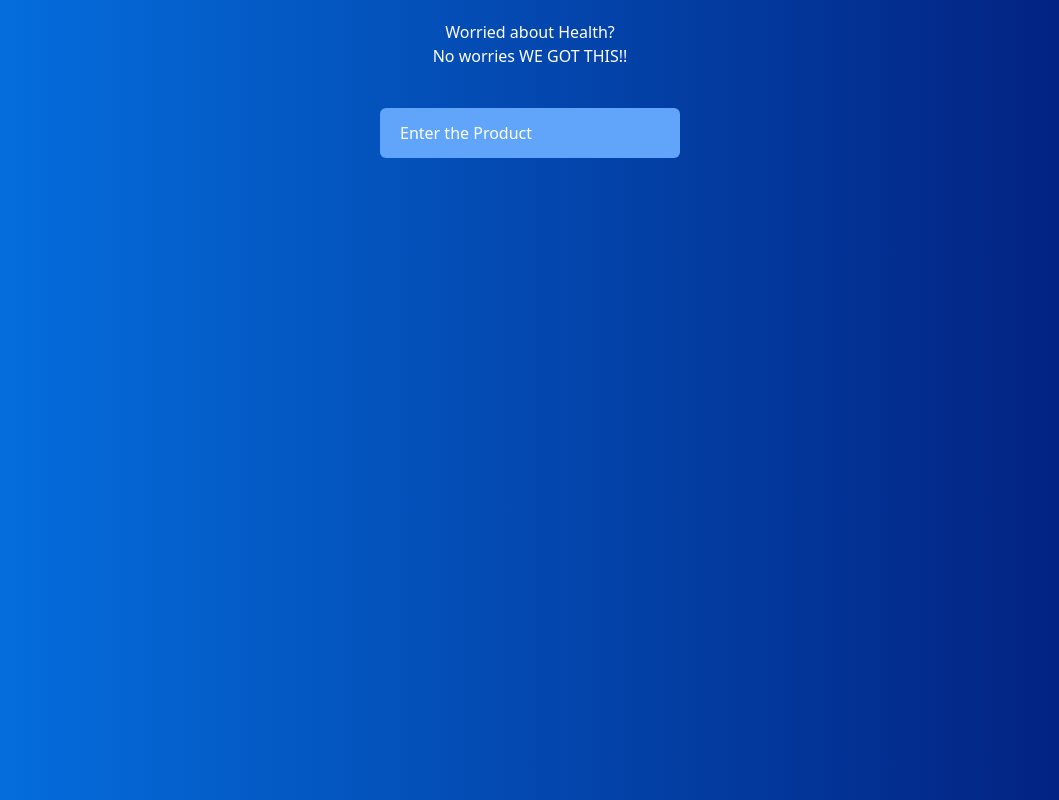
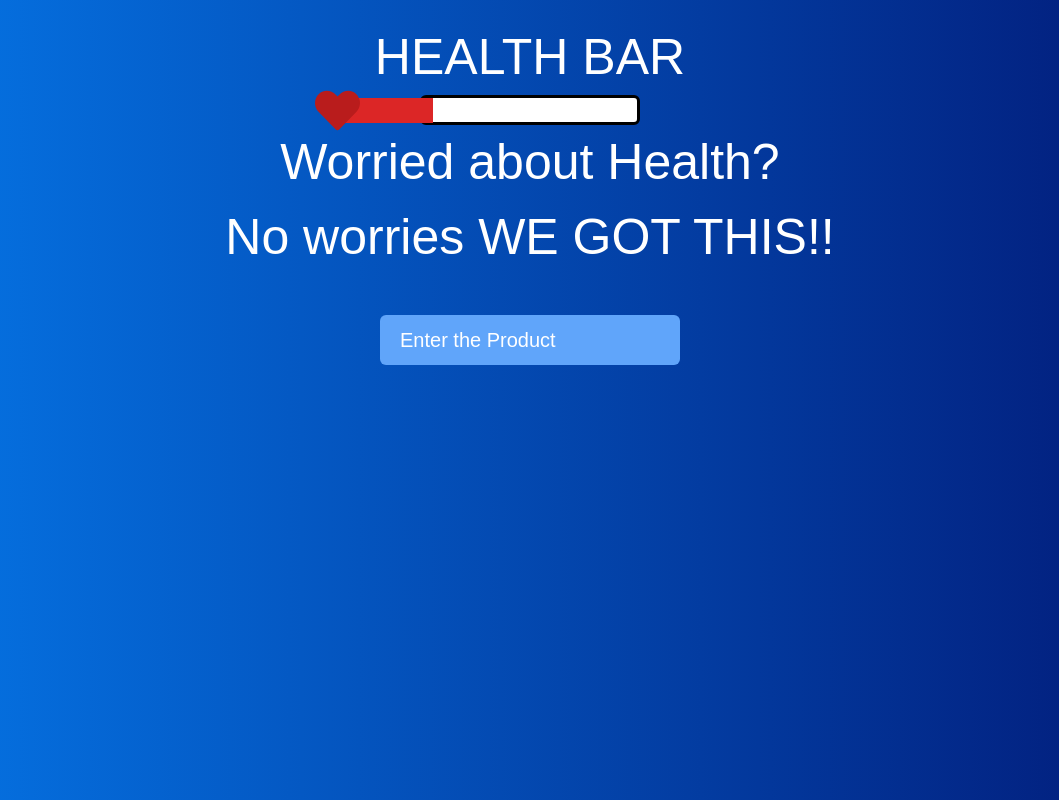
Before and after one commit to ranjithkumar404/Hack-For-Health, a React (Create React App) app: page / in a window 1280 px wide. Shown: the whole page, without its empty margins (110-1169 px from the left). Built offline with nearby package versions, Linux system fonts and the light colour scheme.

Commit message:
added cool animation

```diff
--- a/src/Components/Home.jsx
+++ b/src/Components/Home.jsx
@@ -1,14 +1,39 @@
-import React from 'react'
+import React, { useEffect, useState } from 'react'
+import { FaHeart } from "react-icons/fa";
+
 
 const Home = () => {
+  const [progress,setProgress]=useState(0);
+  useEffect(() => {
+    const intervalId = setInterval(() => {
+      if (progress < 200) {
+        setProgress((prevProgress) => prevProgress + 20);
+      }
+      else
+        setProgress(0)
+    }, 1000);
+
+    // Clear the interval when the component unmounts
+    return () => clearInterval(intervalId);
+  }, [progress]);
+
+
   return (
     <div className='flex flex-col space-y-10 justify-center items-center'>
-    <div className='text-center'>
-        <p>Worried about Health?</p>
+    <div className='text-center text-[50px]'>
+        <h1 className='head '>HEALTH BAR</h1>
+        <div className='flex  items-center relative justify-center'>
+          <FaHeart className='text-xl z-30 absolute left-[90px] text-red-700' size={45}  />
+          <div className='bg-white z-10  border-[3px] border-black w-[220px]  rounded-md h-[30px]'></div>
+          <div style={{width:`${progress}px`}} className='bg-red-600 rounded-l-md z-20 absolute  h-[25px]  left-[108px]'>
+
+          </div>
+          </div>
+        <p className=''>Worried about Health?</p>
         <p>No worries WE GOT THIS!!</p>
     </div>
-  <div>
-    <input className='bg-blue-400 focus:outline-none p-5 rounded-md placeholder-white w-[300px] h-[50px]' placeholder='Enter the Product' type="text" />
+  <div className='text-[20px]'>
+    <input className='bg-blue-400 focus:outline-none p-5 rounded-md placeholder-white w-[300px]  h-[50px]' placeholder='Enter the Product' type="text" />
 
   </div>
     </div>
--- a/src/index.css
+++ b/src/index.css
@@ -1,3 +1,11 @@
 @tailwind base;
 @tailwind components;
 @tailwind utilities;
+@import url('https://fonts.googleapis.com/css2?family=Barlow+Condensed&display=swap');
+@import url('https://fonts.googleapis.com/css2?family=Orbitron:wght@500&display=swap');
+*{
+    font-family: 'Barlow Condensed', sans-serif;
+}
+.head{
+    font-family: 'Orbitron', sans-serif;
+}
```
